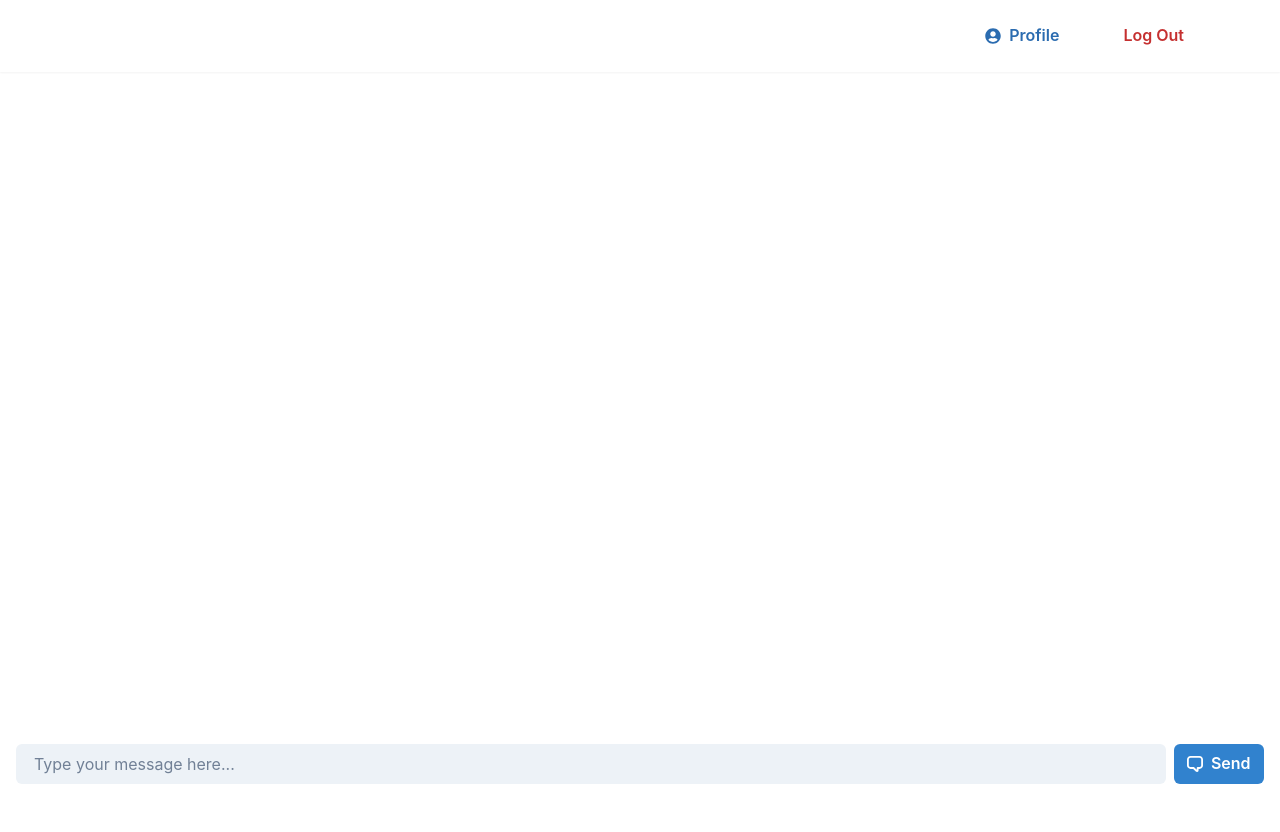
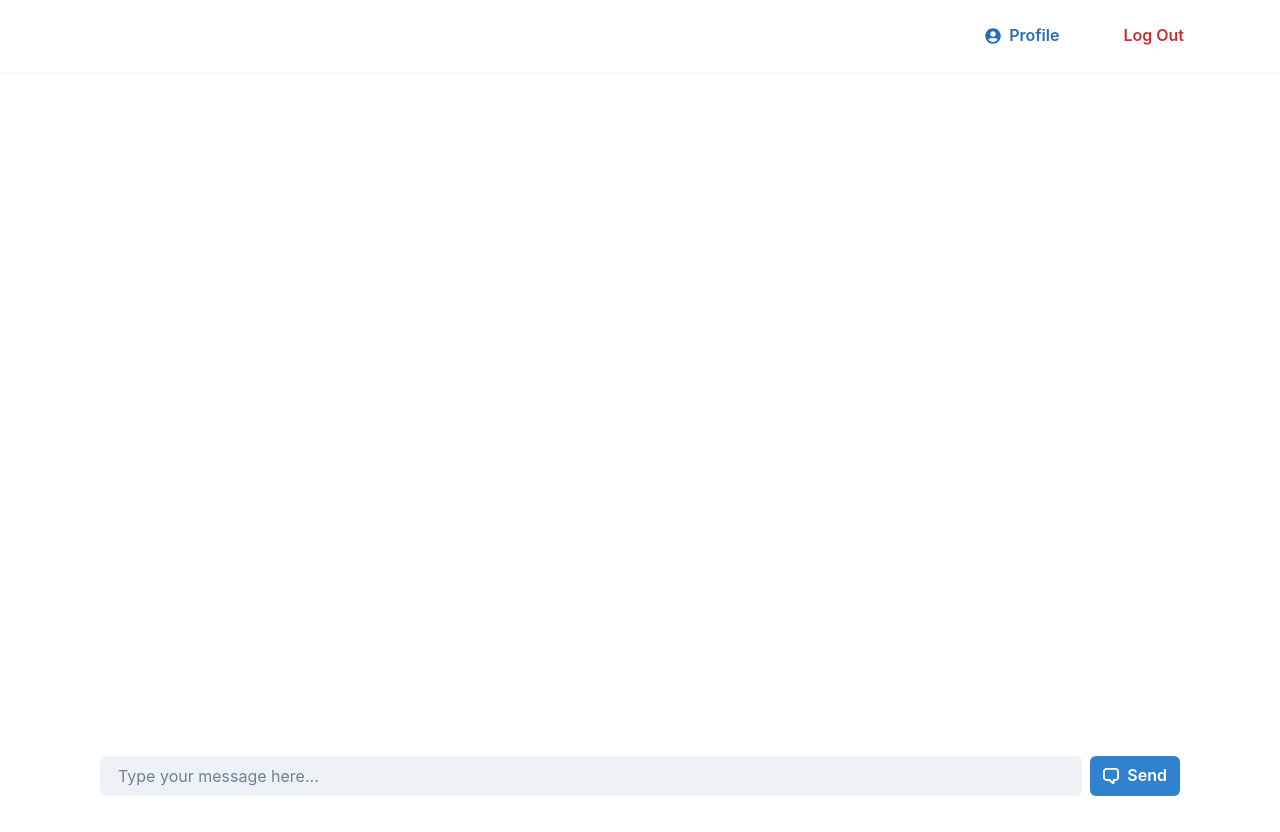
Before and after one commit to bobcat4848/languagelearning, a Next.js app: page /chatbot in a window 1280 px wide. Before the commit the page ends 800 px from the top, so only its background shows below. Built offline with nearby package versions, Linux system fonts and the light colour scheme.

Commit message:
fix formatting for chatbot page

```diff
--- a/src/app/chatbot/page.js
+++ b/src/app/chatbot/page.js
@@ -1,6 +1,6 @@
 "use client"
 import React, { useState } from 'react';
-import { Flex, Input, Button, VStack, Text } from '@chakra-ui/react';
+import { Flex, Input, Button, VStack, Text, Container } from '@chakra-ui/react';
 import { ChatIcon } from '@chakra-ui/icons';
 import AccountNavbar from '@/components/AccountNavbar';
 import axios from 'axios';
@@ -55,8 +55,10 @@ const ChatPage = () => {
   };
 
   return (
-    <Flex direction="column" h="100vh">
+    <>
     <AccountNavbar />
+    <Container maxW="6xl" p={5}>
+    <Flex direction="column" h="90vh">
         <Flex flex="1" p="4" direction="column" justify="flex-end">
             <VStack spacing="4" align="stretch" overflowY="auto">
             {chatHistory.map((chat, index) => (
@@ -82,6 +84,8 @@ const ChatPage = () => {
             </Button>
         </Flex>
         </Flex>
+    </Container>
+    </>
   );
 };
 
```
Lines whose indentation alone changed are shown as unchanged.
